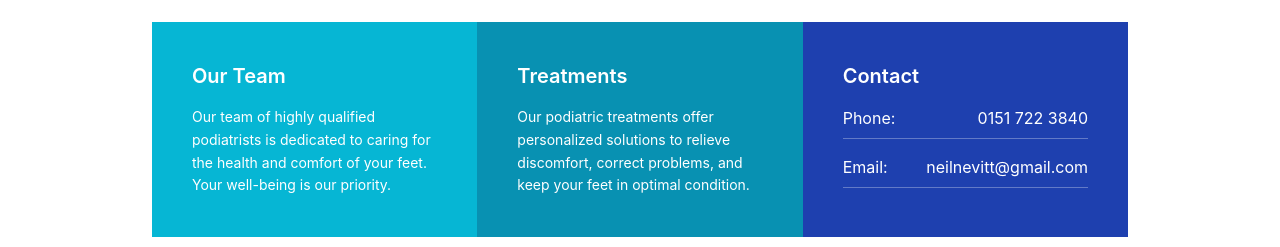
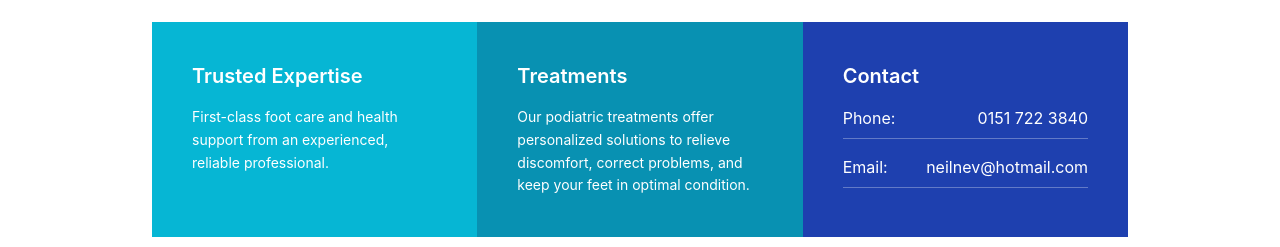
Before and after one commit to jacobadam/nn-podiatry, a React (Create React App) app: page / in a window 1280 px wide. Shown: the part 546-793 px from the top of the page. Built offline with nearby package versions, Linux system fonts and the light colour scheme; no server answers.

Commit message:
update copy

```diff
--- a/src/Home.js
+++ b/src/Home.js
@@ -48,11 +48,10 @@ export default function Home() {
       <section className="w-full bg-white flex-grow md:flex md:items-stretch">
         <div className="max-w-screen-lg mx-auto w-full grid grid-cols-1 md:grid-cols-3 md:p-6 text-center lg:text-left">
           <div className="bg-cyan-500 text-white p-6 md:p-10 flex flex-col">
-            <h2 className="text-xl font-semibold mb-4">Our Team</h2>
+            <h2 className="text-xl font-semibold mb-4">Trusted Expertise</h2>
             <p className="text-sm leading-relaxed flex-grow">
-              Our team of highly qualified podiatrists is dedicated to caring
-              for the health and comfort of your feet. Your well-being is our
-              priority.
+              First-class foot care and health support from an experienced,
+              reliable professional.
             </p>
           </div>
 
@@ -75,7 +74,7 @@ export default function Home() {
               <li className="flex flex-col lg:flex-row lg:justify-between border-b border-white/30 pb-2">
                 <span className="font-normal">Email:</span>
                 <p className="lg:text-right break-words font-normal">
-                  neilnevitt@gmail.com
+                  neilnev@hotmail.com
                 </p>
               </li>
             </ul>
```
